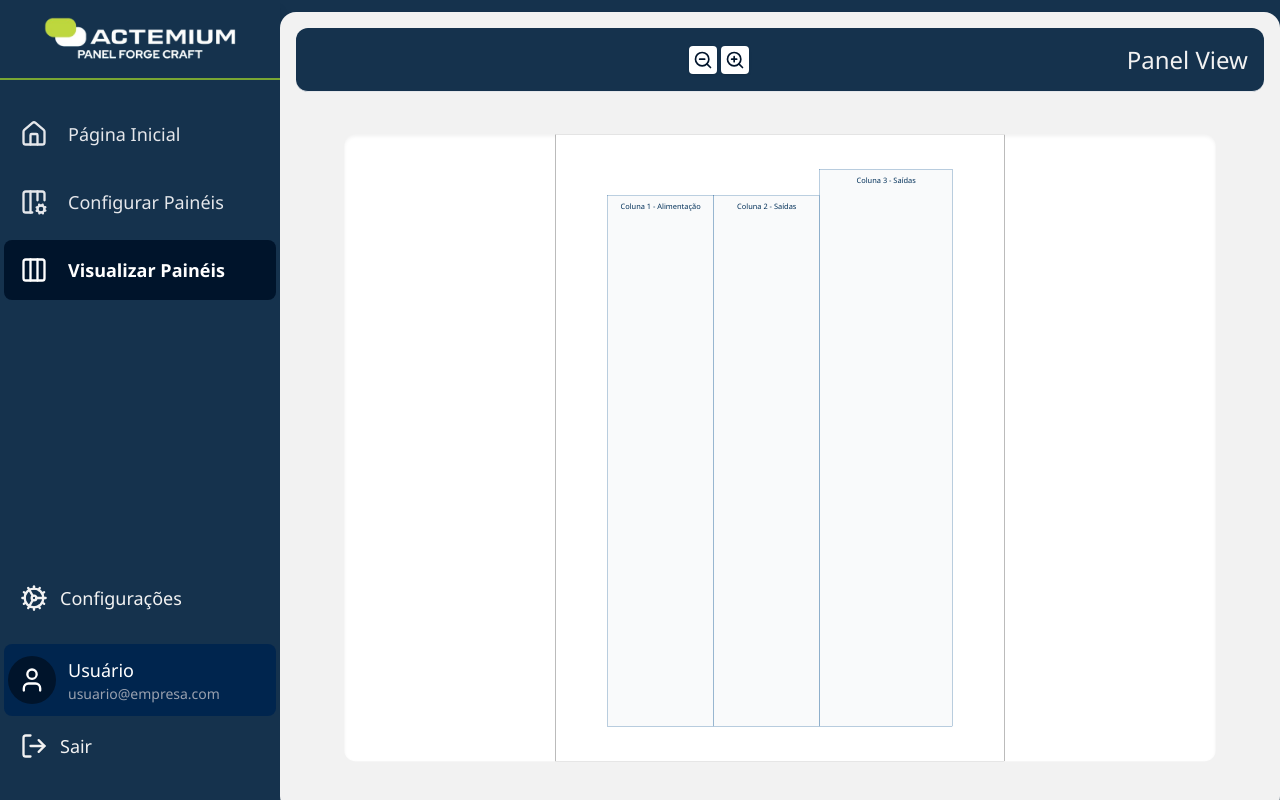
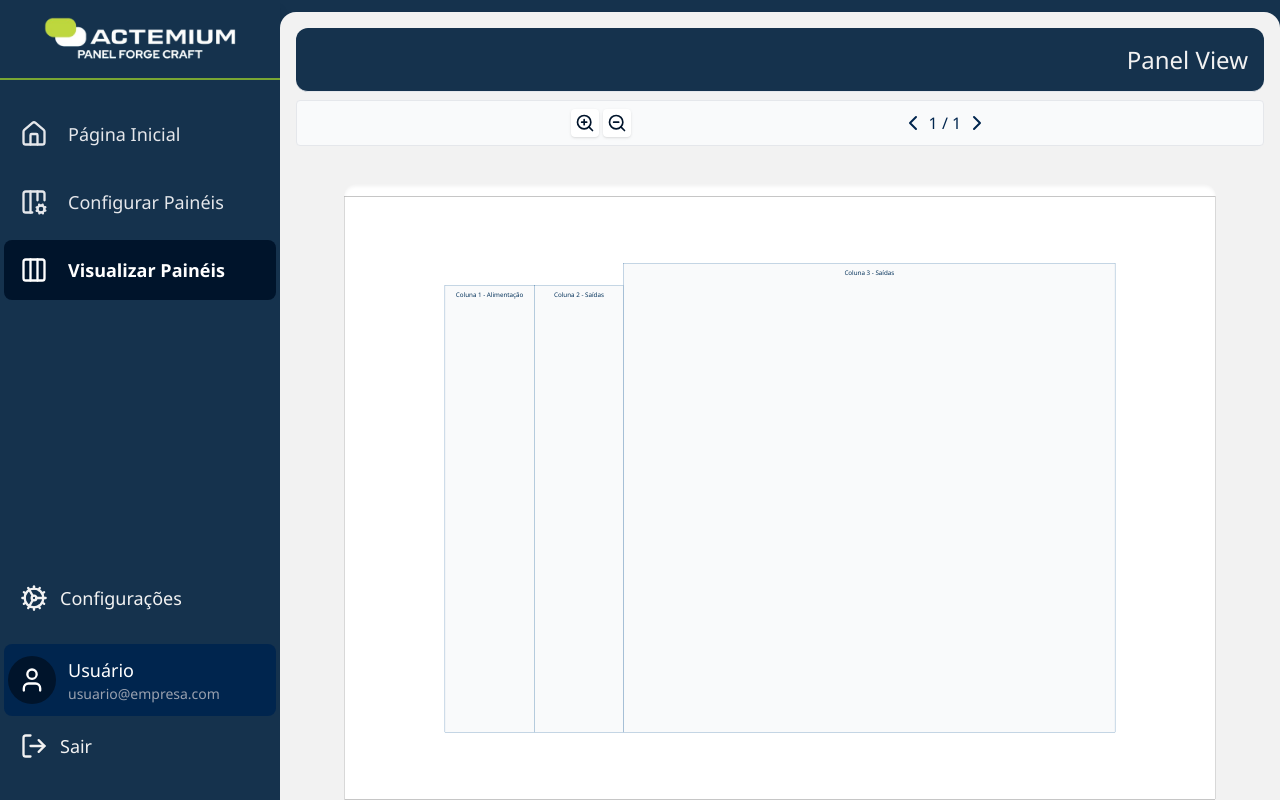
Before and after one commit to ramonis567/PanelForgeCraft, a React (Vite) app in the folder panel-fc-frontend/: page /panel-view in a window 1280 px wide. Built offline with nearby package versions, Linux system fonts and the light colour scheme.

Commit message:
Added pagination, it look been working / Changed buttons position

```diff
--- a/panel-fc-frontend/src/pages/PanelView/index.tsx
+++ b/panel-fc-frontend/src/pages/PanelView/index.tsx
@@ -4,14 +4,22 @@ import type { PanelConfiguration, PanelColumn } from "../../models/panel";
 import { loadPanelConfig } from "../../utils/storage";
 import { ZoomIn, ZoomOut, RulerDimensionLine, ChevronLeft, ChevronRight } from "lucide-react";
 
+type ColumnLike = {
+    columnId: string;
+    type: string;
+    dimensions: { width: number; height: number; depth: number };
+    position: number;
+    modules: any[];
+}
+
 
 const PanelViewPage: React.FC = () => {
     const [zoom, setZoom] = useState(0.9);
     const containerRef = useRef<HTMLDivElement | null>(null);
+    const [page, setPage] = useState(0);
+    const pageWidthMM = 3000;
 
     const [config, setConfig] = useState<PanelConfiguration | null>(null);
-    const [page, setPage] = useState(0);
-    const pageWidthMM = 3000;
 
     const columns = [
         {
@@ -53,7 +61,7 @@ const PanelViewPage: React.FC = () => {
             "type": "Saídas",
             "dimensions": {
                 "height": 2100,
-                "width": 500,
+                "width": 2200,
                 "depth": 600
             },
             "position": 3,
@@ -67,15 +75,17 @@ const PanelViewPage: React.FC = () => {
         }
     ]
 
-    const totalWidth = columns.reduce((sum, c) => sum + c.dimensions.width, 0) + 0;
+    const totalWidth = Math.max(pageWidthMM, columns.reduce((sum, c) => sum + c.dimensions.width, 0) + 0);
     const maxHeight = Math.max(...columns.map(c => c.dimensions.height)) + 0;
 
     const marginX = totalWidth * 0.15;
     const marginY = totalWidth * 0.1;
 
-    const paginateColumns = (columns: PanelColumn[], pageWidth: number) =>{
-        const pages: PanelColumn[][] = [];
-        let current: PanelColumn[] = [];
+
+    // REMEMBER TO CHANGE WHEN IMPORT CONFIG DATA
+    const paginateColumns = (columns: ColumnLike[], pageWidth: number) =>{
+        const pages: ColumnLike[][] = [];
+        let current: ColumnLike[] = [];
         let currentWidth = 0;
 
         for (const col of columns) {
@@ -95,13 +105,28 @@ const PanelViewPage: React.FC = () => {
         return pages;
     }
 
+    const pages = useMemo(() => paginateColumns(columns, pageWidthMM), [columns]);
+    const currentColumns = pages[page] || [];
+
     return(
         <AppLayout>
             <header className="h-16 rounded-xl bg-[var(--color-surface-2)] border-b border-gray-200 flex items-center px-4 mb-2">
                 <span className="font-medium text-gray-800 flex justify-between gap-3 w-full">
                     <h1 className="text-2xl text-[var(--color-bg)]">{}</h1>
+                    <h1 className="text-2xl text-[var(--color-bg)]">Panel View</h1>
+                </span>
+            </header>
 
-                    <div className="flex items-center gap-1">
+            <div className="flex items-center justify-evenly gap-3 px-4 py-2 bg-gray-50 border border-gray-200 rounded mb-1">
+                <div className="flex items-center gap-1">
+                        <button
+                            className="px-1 py-1 rounded bg-white hover:bg-gray-100
+                                gray shadow text-[var(--color-foreground)]"
+
+                            onClick={() => setZoom(z => Math.min(1, z * 1.1))}
+                        >
+                            <ZoomIn size={20} />
+                        </button>
                         <button
                             className="px-1 py-1 rounded bg-white hover:bg-gray-100
                                 gray shadow text-[var(--color-foreground)]"
@@ -110,19 +135,18 @@ const PanelViewPage: React.FC = () => {
                         >
                             <ZoomOut size={20} />
                         </button>
-                        <button
-                            className="px-1 py-1 rounded bg-white hover:bg-gray-100
-                                gray shadow text-[var(--color-foreground)]"
+                    </div>
 
-                            onClick={() => setZoom(z => Math.min(1, z * 1.1))}
-                        >
-                            <ZoomIn size={20} />
+                    <div className="flex items-center gap-1 text-[var(--color-alt-bg)]">
+                        <button onClick={() => setPage(p => Math.max(0, p - 1))}>
+                            <ChevronLeft />
+                        </button>
+                    <span>{page + 1} / {pages.length}</span>
+                        <button onClick={() => setPage(p => Math.min(pages.length - 1, p + 1))}>
+                            <ChevronRight />
                         </button>
                     </div>
-
-                    <h1 className="text-2xl text-[var(--color-bg)]">Panel View</h1>
-                </span>
-            </header>
+            </div>
 
             <div className="flex h-[calc(100vh-6.5rem)]" ref={containerRef}>
                 <svg
@@ -149,7 +173,7 @@ const PanelViewPage: React.FC = () => {
                         {(() => {
                             let offsetX = 0;
 
-                            return columns.map(col => {
+                            return currentColumns.map(col => {
                                 const { width, height } = col.dimensions;
                                 const x = offsetX;
                                 const y = maxHeight - height;
```
